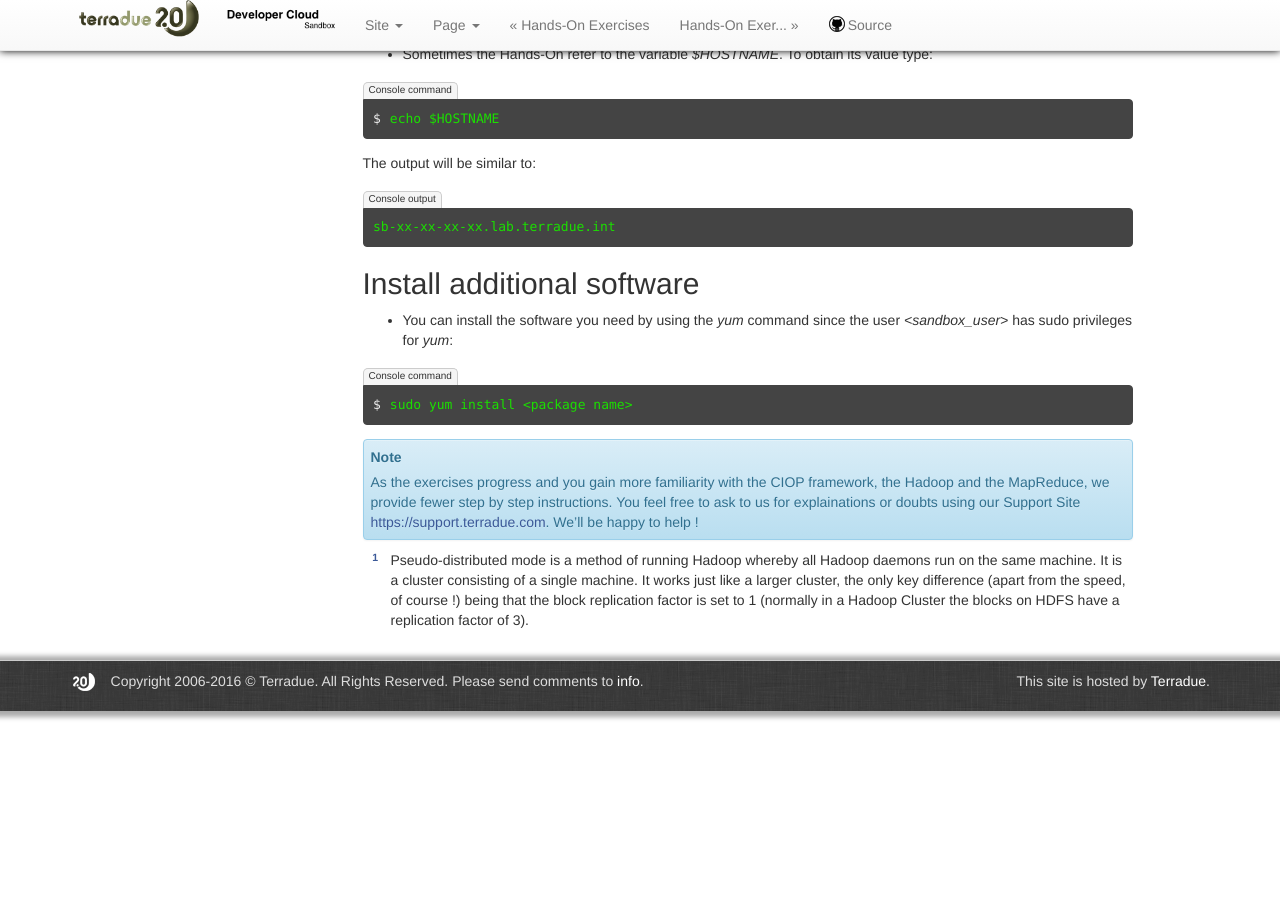
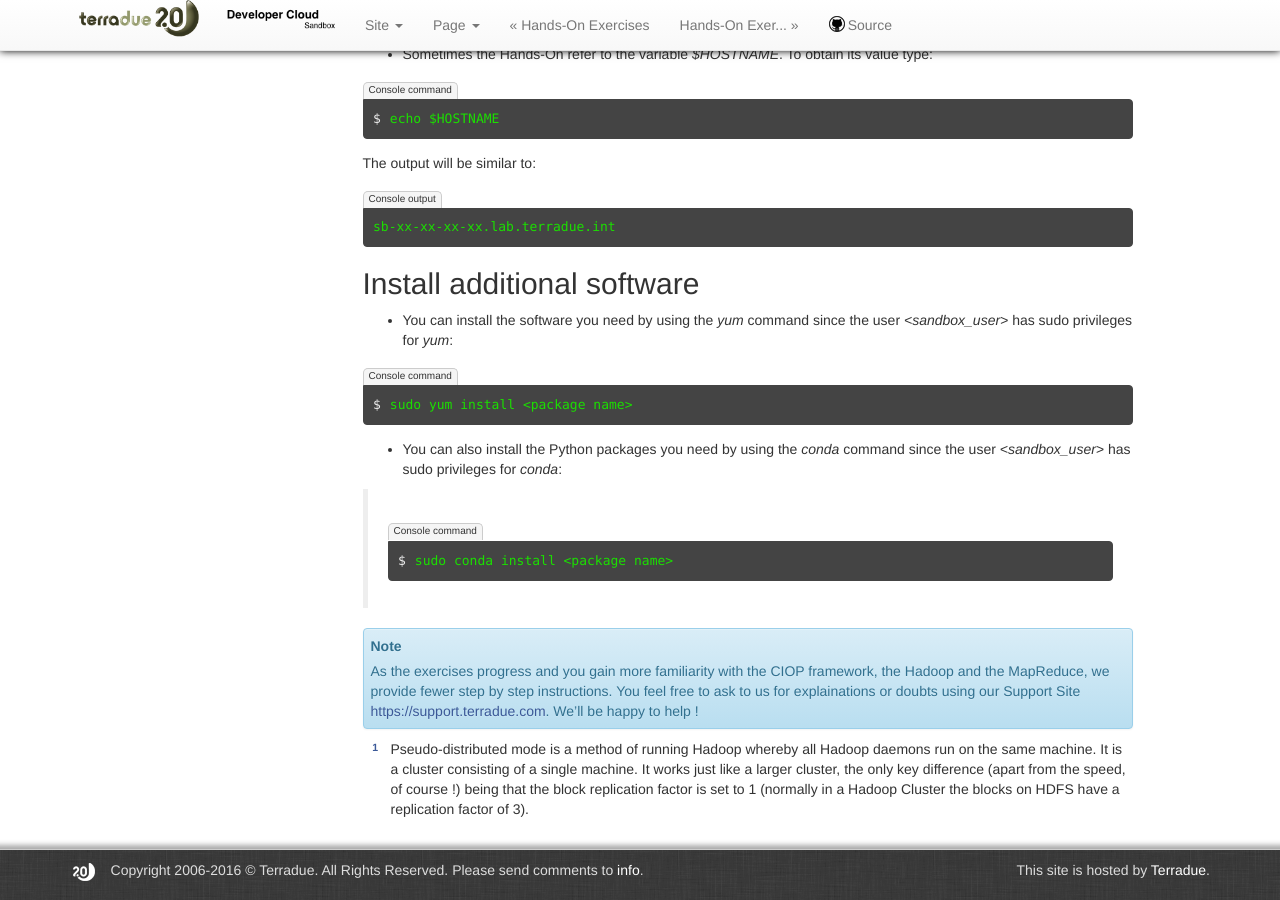
Before and after one commit to Terradue/doc-developer-sandbox, a Sphinx documentation site: the page built from source/developer/general_notes.rst, in a window 1280 px wide and 900 px high, scrolled down 1199 px. Built offline with Sphinx 7.4.7, drawn with Linux system fonts in a browser that asks for light colours; pages that are not in the unit, such as notebooks, are missing from menus.

Commit message:
Added sudo conda guidance in general notes

```diff
--- a/source/developer/general_notes.rst
+++ b/source/developer/general_notes.rst
@@ -85,6 +85,12 @@
 
  sudo yum install <package name>
 
+* You can also install the Python packages you need by using the *conda* command since the user *<sandbox_user>* has sudo privileges for *conda*:
+
+ .. code-block:: console
+
+  sudo conda install <package name>
+
 .. NOTE::
   As the exercises progress and you gain more familiarity with the CIOP framework, the Hadoop and the MapReduce, we provide fewer step by step instructions. You feel free to ask to us for explainations or doubts using our Support Site https://support.terradue.com. We'll be happy to help !
 
```
